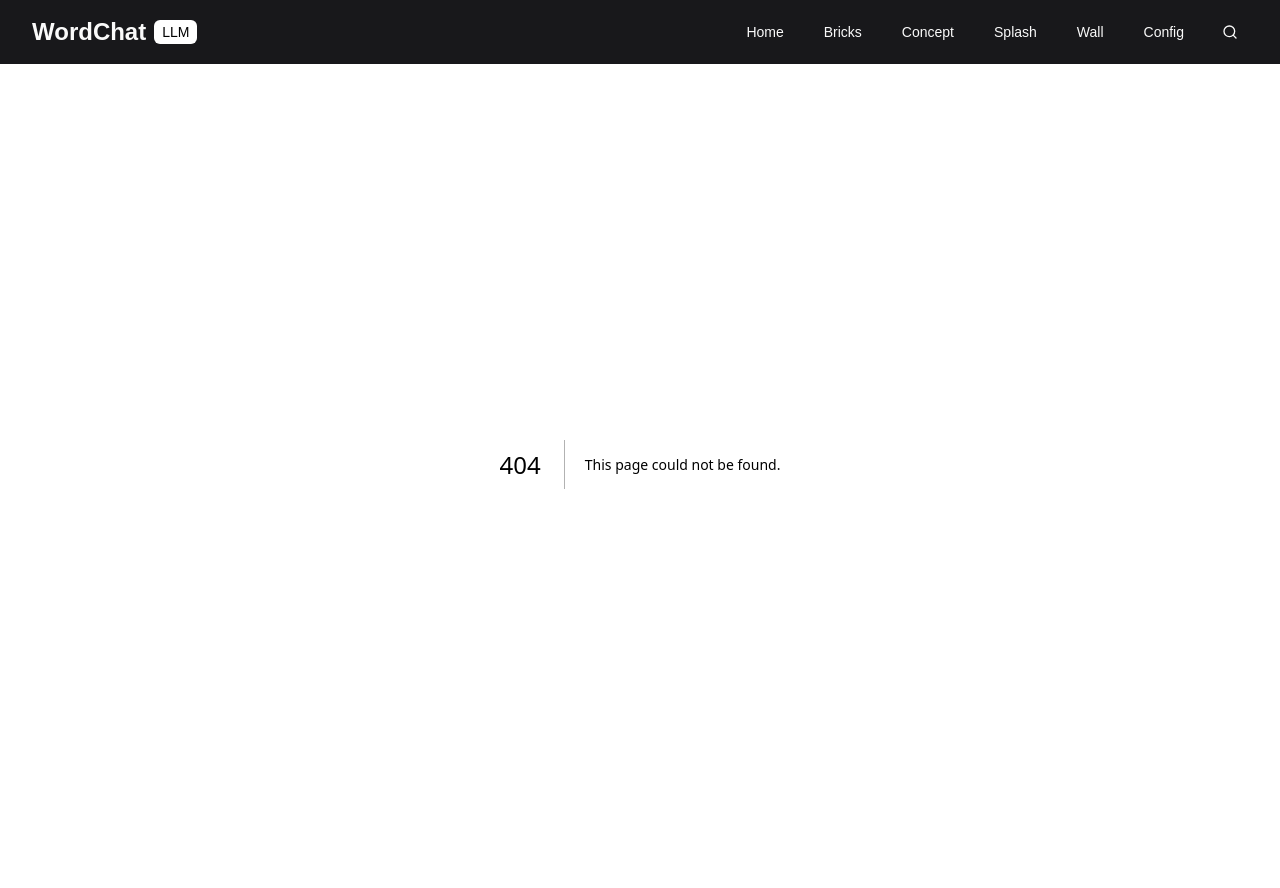
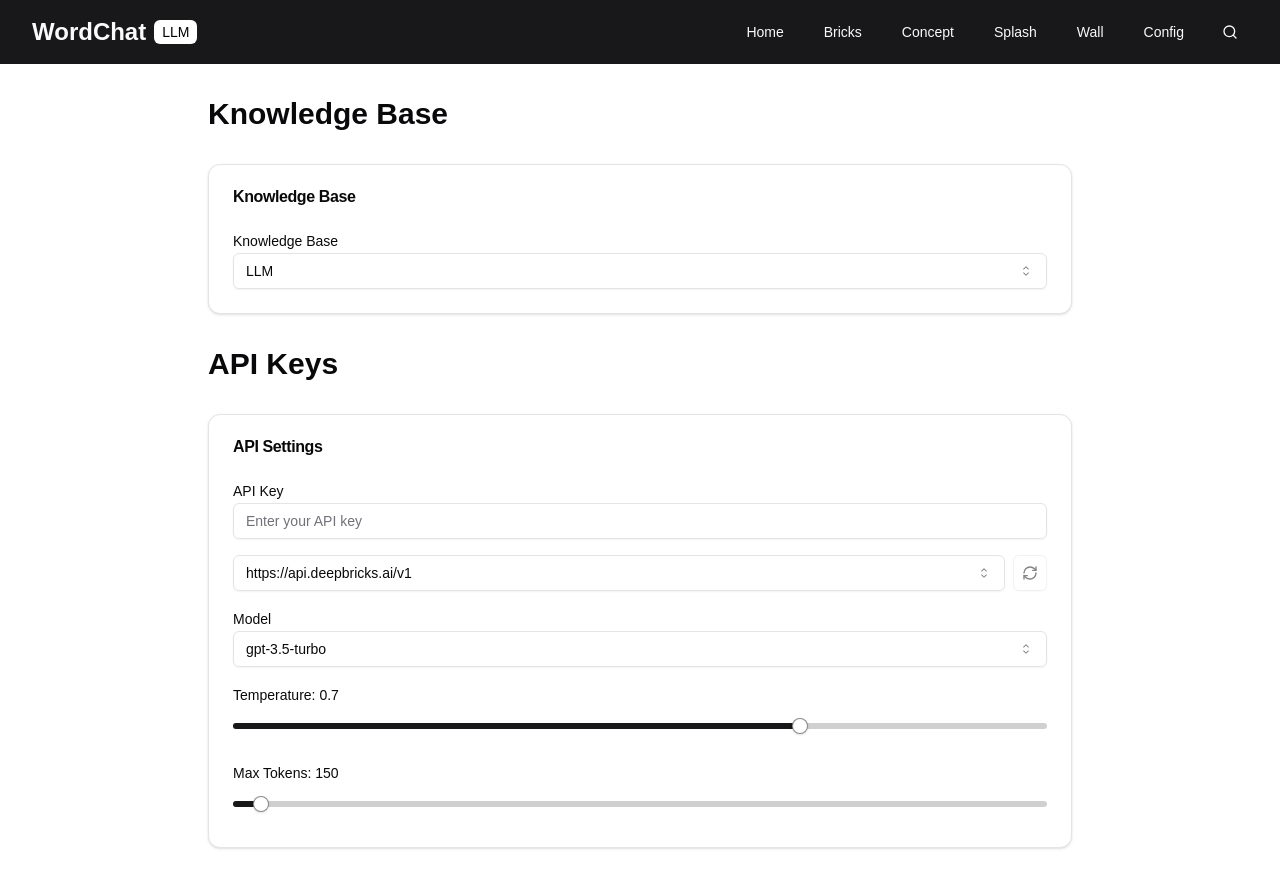
Before and after one commit to 0xMichaelRan/wordchat-nextjs, a Next.js app: page /settings in a window 1280 px wide. Before the commit this address had no page. Shown: the top 888 px of the page. Before the commit the page ends 864 px from the top, so only its background shows below. Built offline with nearby package versions, Linux system fonts and the light colour scheme.

Commit message:
ConfigPage -> SettingsPage

```diff
--- a/src/app/config/page.tsx
+++ /dev/null
@@ -1,7 +0,0 @@
-import ConfigPage from "./config-page";
-
-export default function Config() {
-  return (
-    <ConfigPage />
-  );
-}
--- /dev/null
+++ b/src/app/settings/page.tsx
@@ -0,0 +1,7 @@
+import SettingsPage from "./settings-page";
+
+export default function Settings() {
+  return (
+    <SettingsPage />
+  );
+}
--- a/src/app/config/config-page.tsx
+++ b/src/app/settings/settings-page.tsx
@@ -25,7 +25,7 @@ const API_ENDPOINTS = [
 
 const DEFAULT_MODELS = ["gpt-3.5-turbo", "gpt-4", "text-davinci-003"]
 
-export default function ConfigPage() {
+export default function SettingsPage() {
   const { config, saveConfig } = useConfig()
   const [models, setModels] = useState(DEFAULT_MODELS)
   const [isLoading, setIsLoading] = useState(false)
```
